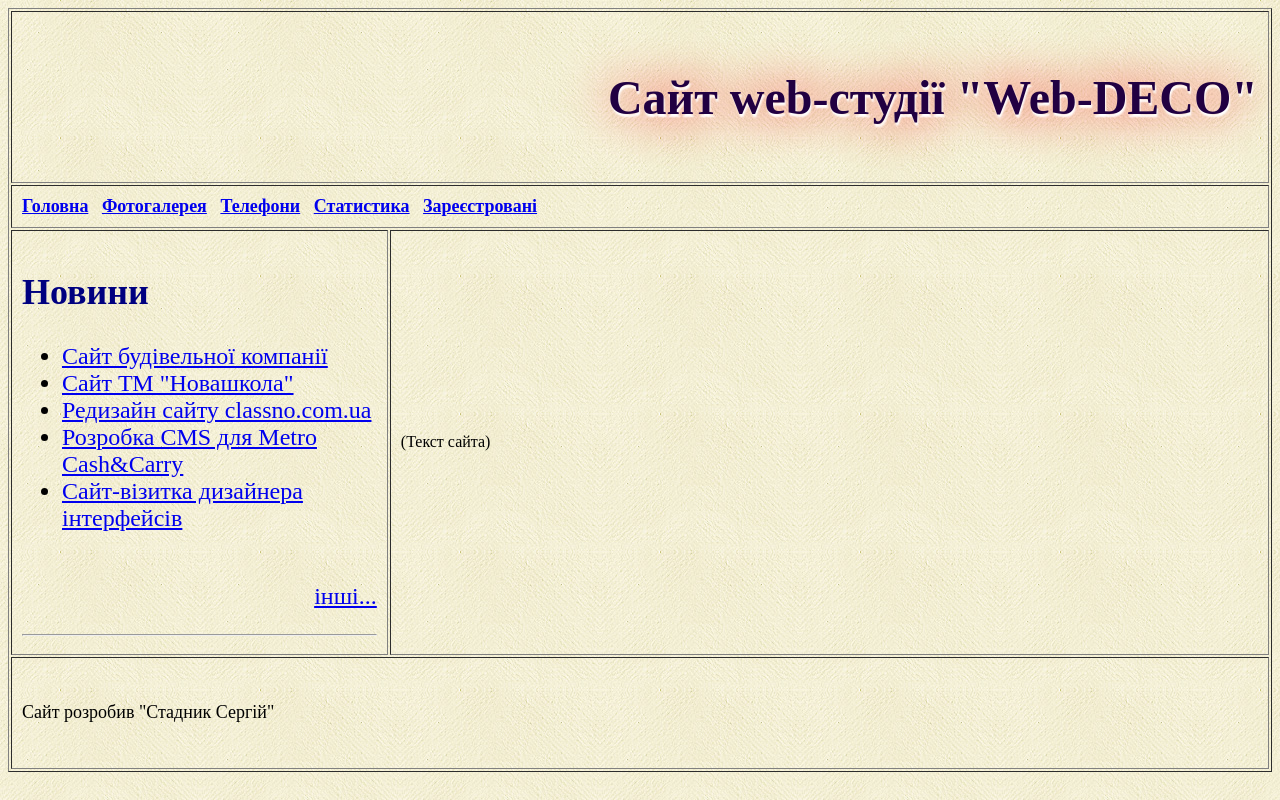
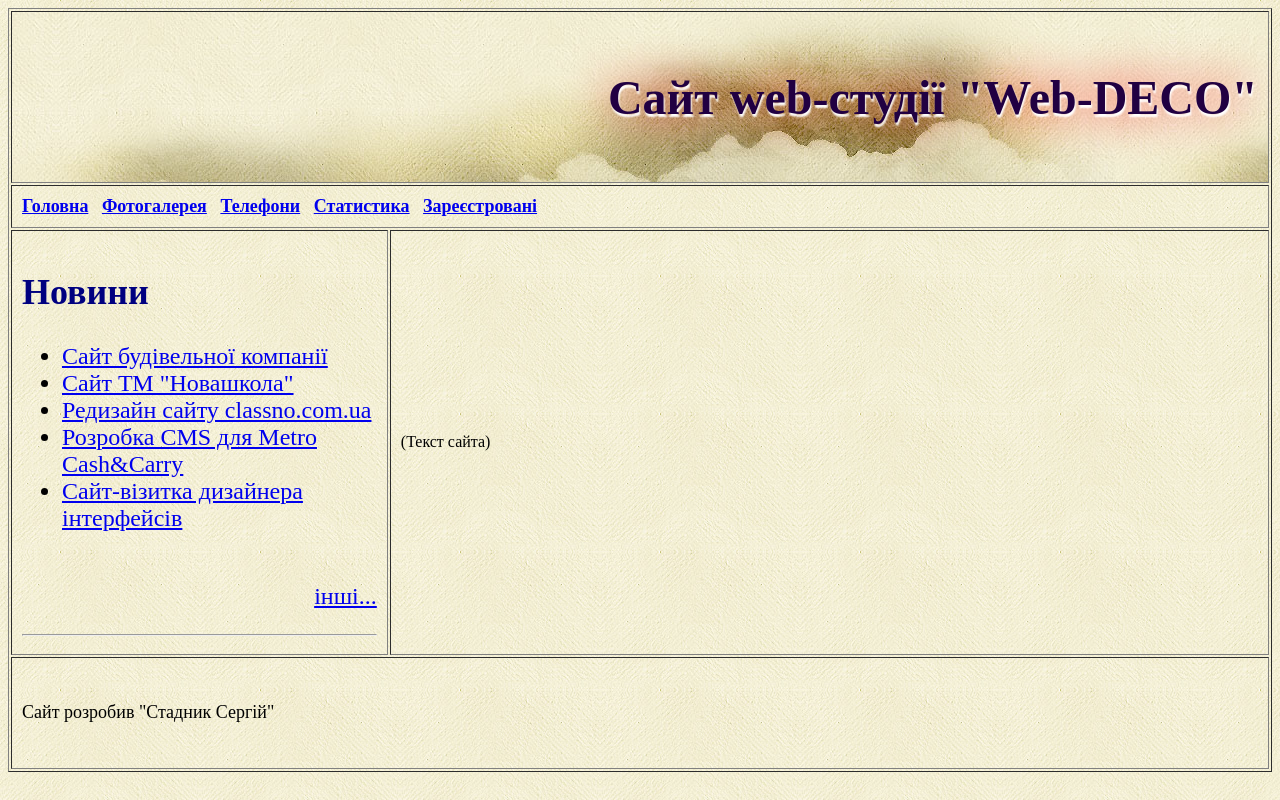
Before and after one commit to serhiyji/serhiyji.github.io, a plain HTML site: page index.html in a window 1280 px wide. Drawn offline with Linux system fonts and the light colour scheme.

Commit message:
10 - Добавити Фон заголовка

```diff
--- a/index.html
+++ b/index.html
@@ -14,7 +14,7 @@
     <body background="images/bg.jpg">
         <table border="1" align="center" cellpadding="10">
             <tr>
-                <td colspan="2" height="150" align="right"><font size="5" color="maroon"><h1 class="shadowtext">Сайт web-студії "Web-DECO"</h1></font></td>
+                <td background="images/bg-3.jpg" colspan="2" height="150" align="right"><font size="5" color="maroon"><h1 class="shadowtext">Сайт web-студії "Web-DECO"</h1></font></td>
             </tr>
             <tr>
                 <td colspan="2">
```
Also changed, not shown: images/bg-3.jpg (added).
